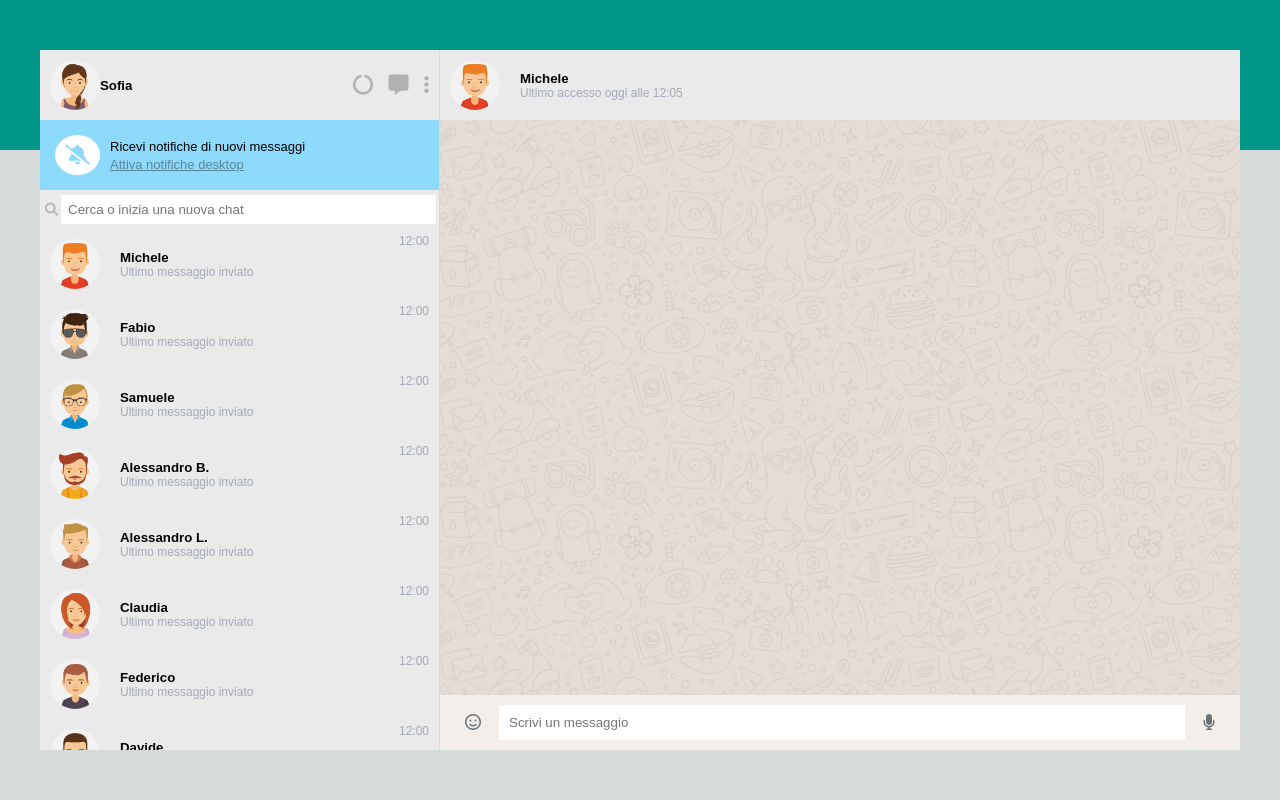
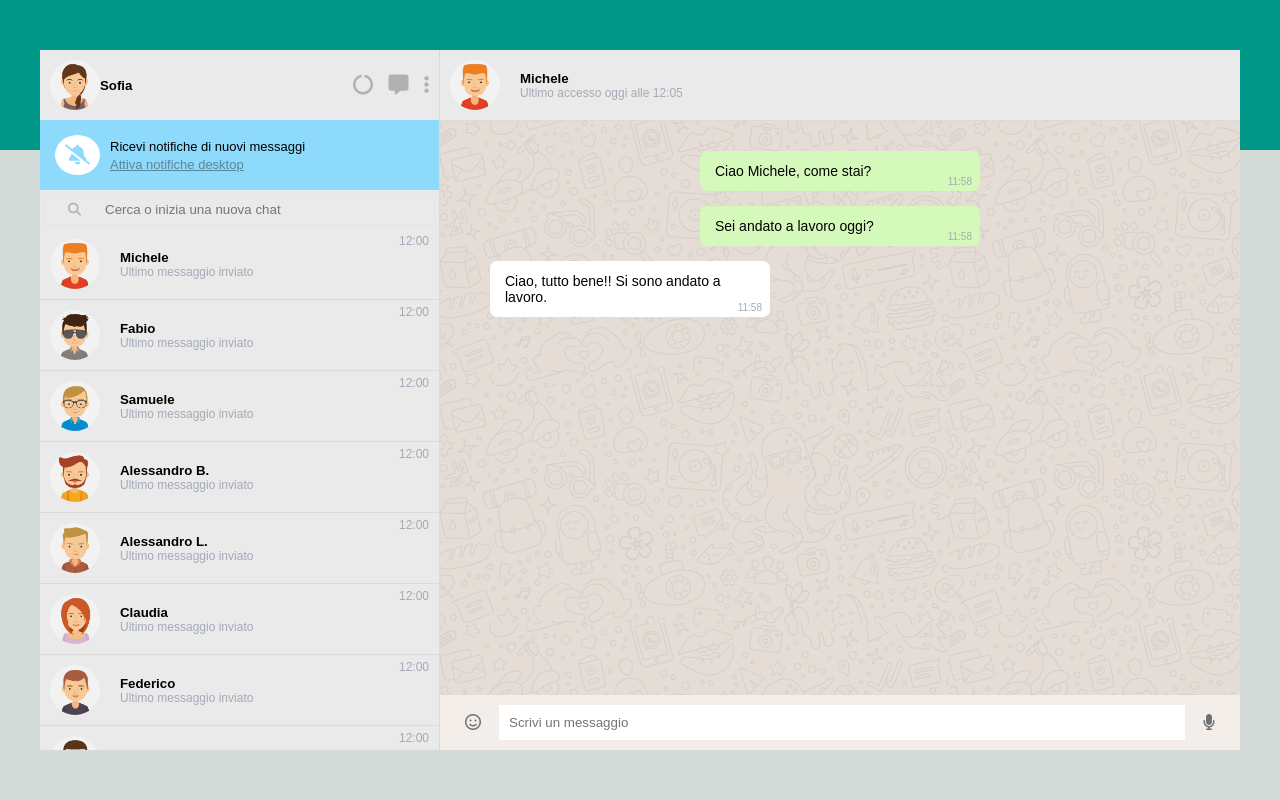
Before and after one commit to Anna93803/vue-boolzapp, a plain HTML site: page milestone1/index.html in a window 1280 px wide. Drawn offline with nearby package versions, Linux system fonts and the light colour scheme.

Commit message:
add milestone1

```diff
--- a/css/style.css
+++ b/css/style.css
@@ -11,6 +11,10 @@
     --bg-primary: #009688;
     --bg-secondary: #eaeaea;
     --color-text: #a4aab7;
+    --color-border: #dadada;
+    --color-white: #fff;
+    --color-third: #8edafc;
+    --color-icons: #b1b1b1;
 }
 
 body {
@@ -31,7 +35,12 @@ img {
     width: 100%;
 }
 
-
+.setting-left,
+.box-avatar,
+.icons,
+.vocal-icons {
+    cursor: pointer;
+}
 /* CONTAINER INTERFACE*/
 .container {
     position: relative;
@@ -60,9 +69,8 @@ img {
 
 .col-left {
     flex-direction: column;
-    flex-shrink: 0;
     width: 400px;
-    border-right: .0625rem solid #dadada;
+    border-right: .0625rem solid var(--color-border);
 }
 
 .my-avatar,
@@ -76,22 +84,22 @@ img {
 .my-profile-avatar,
 .active-notifications,
 .search-chat,
-.box-avatar {
+.box-avatar,
+.my-profile,
+.message-chat-send,
+.box-write-message {
     display: flex;
     align-items: center;
 }
 
 .my-profile {
     padding: .625rem;
-    display: flex;
     justify-content: space-between;
-    align-items: center;
 }
 
 .setting-left {
-    color: #b1b1b1;
+    color: var(--color-icons);
     font-size: 1.25rem;
-    cursor: pointer;
 }
 
 .fa-message {
@@ -99,7 +107,7 @@ img {
 }
 
 .active-notifications {
-    background-color: #8edafc;
+    background-color: var(--color-third);
     padding: .9375rem;
 }
 
@@ -109,10 +117,10 @@ img {
 }
 
 .fa-bell-slash {
-    background: white;
+    background-color: var(--color-white);
     border-radius: 50%;
     padding: .625rem;
-    color: #8edafc;
+    color: var(--color-third);
 }
 
 .text-active-notifications {
@@ -126,19 +134,24 @@ img {
 }
 
 .search-chat {
-    margin: .3125rem .125rem;
+    margin: .3125rem;
+    box-shadow: 0px 0px 2px -1px var(--color-text);
+    position: relative;
 }
 
 .fa-magnifying-glass {
-    color: #b1b1b1;
+    color: var(--color-icons);
     font-size: .8125rem;
     padding: .1875rem;
+    position: absolute;
+    left: 1.25rem;
 }
 
 .search-chat input {
     width: 95%;
-    padding: .4375rem;
+    padding: .4375rem 3.75rem;
     border: none;
+    background-color: transparent;
 }
 
 .list-avatar {
@@ -148,7 +161,7 @@ img {
 .box-avatar {
     position: relative;
     padding: .625rem;
-    cursor: pointer;
+    border-bottom: 1px solid var(--color-border);
 }
 
 .text-avatar {
@@ -172,19 +185,54 @@ img {
     background-color: #d5dbdb;
 }
 /* COL RIGHT */
-.col-right {
+.col-right,
+.message-chat-send  {
     flex-direction: column;
 }
 
 .main-chat {
     flex-grow: 1;
     background-image: url("../img/mine.jpg");
+    overflow: auto;
+}
+
+.main-container {
+    max-width: 700px;
+    margin: 1.875rem auto;
+}
+
+.message-send,
+.message-received {
+    padding: .75rem .9375rem;
+    border-radius: 7px;
+    width: 40%;
+    margin-bottom: .9375rem;
+    word-wrap: break-word;
+    position: relative;
+}
+
+.bg-send {
+    background-color: #d5f9ba;
+}
+
+.bg-received {
+    background-color: var(--color-white);
+}
+
+.main-container p {
+    font-size: .875rem;
+}
+
+.date-message {
+    position: absolute;
+    bottom: .25rem;
+    right: .5rem;
+    font-size: .625rem;
+    color: var(--color-text);
 }
 
 .box-write-message {
-    display: flex;
     justify-content: space-between;
-    align-items: center;
     padding: .625rem 0;
     background-color: #f3eeea;
 }
@@ -211,5 +259,4 @@ img {
 .icons,
 .vocal-icons {
     color: #6b7376;
-    cursor: pointer;
 }
--- a/milestone1/index.html
+++ b/milestone1/index.html
@@ -70,7 +70,25 @@
                             </div>
                         </div>
                         <div class="main-chat">
+                            <div class="main-container">
+                                <div class="message-chat-send">
+                                    <div class="message-send bg-send">
+                                        <p>Ciao Michele, come stai?</p>
+                                        <div class="date-message">11:58</div>
+                                    </div>
+                                    <div class="message-send bg-send">
+                                        <p>Sei andato a lavoro oggi?</p>
+                                        <div class="date-message">11:58</div>
+                                    </div>
 
+                                </div>
+                                <div class="message-chat-received">
+                                    <div class="message-received bg-received">
+                                        <p>Ciao, tutto bene!! Si sono andato a lavoro.</p>
+                                        <div class="date-message">11:58</div>
+                                    </div>
+                                </div>
+                            </div>
                         </div>
                         <div class="box-write-message">
                             <div class="icons">
@@ -87,7 +105,6 @@
                 </div>
             </div>
         </div>
-
         <script src="./js/script.js"></script>
     </body>
 </html>
```
